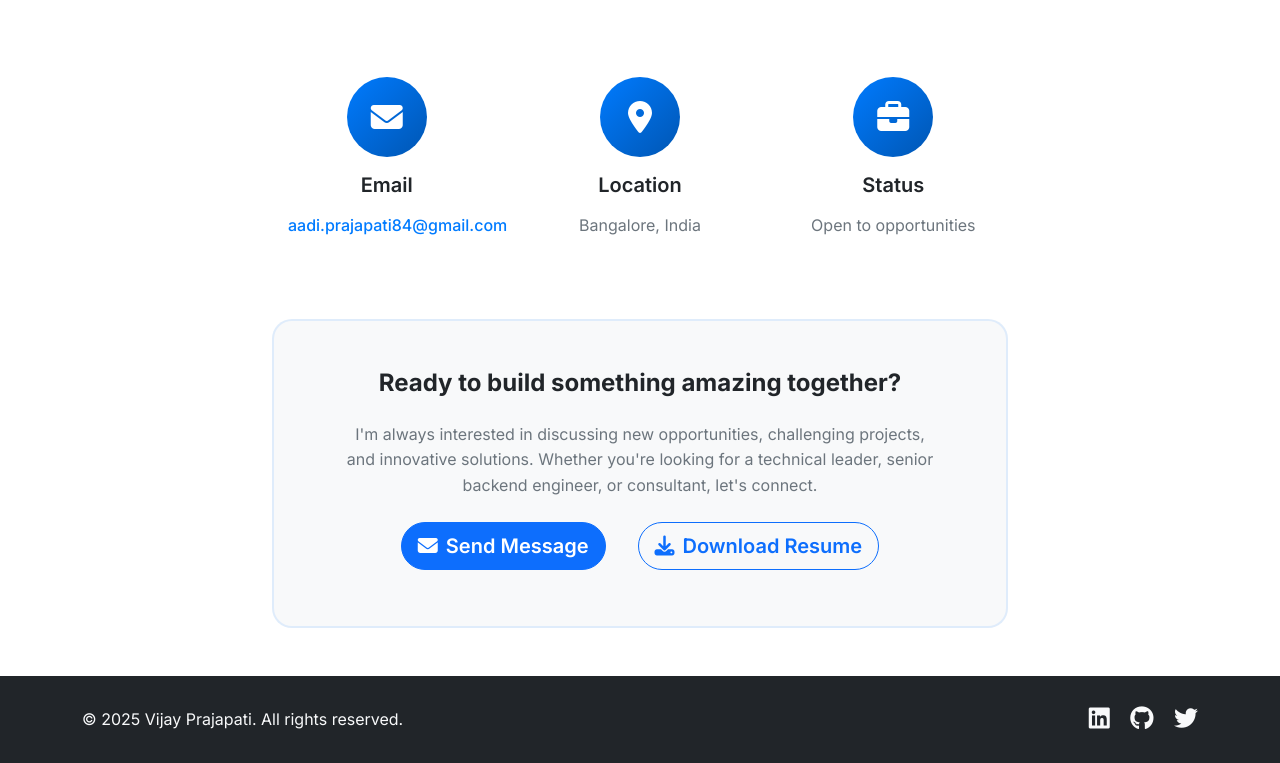
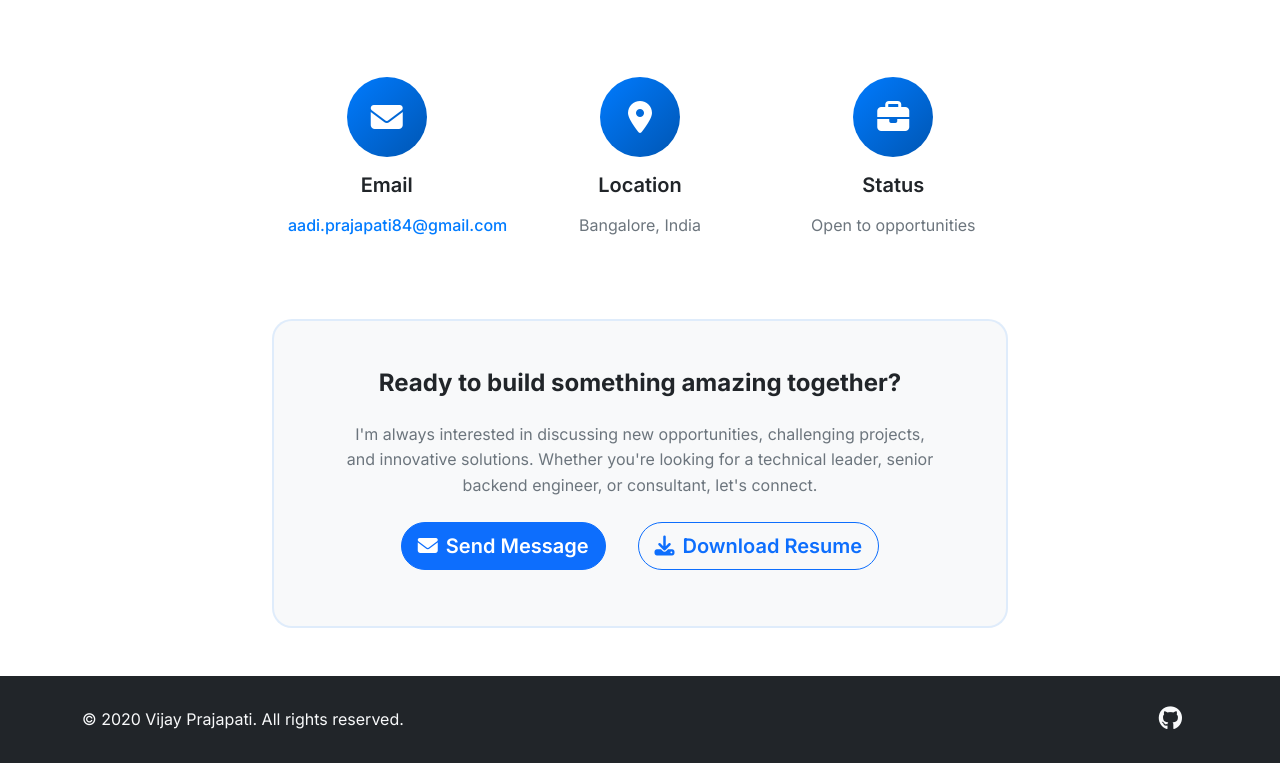
Before and after one commit to tikemantns/portfolio, a website: page index.html in a window 1280 px wide. Shown: the part 5664-6427 px from the top of the page. Drawn offline with nearby package versions, Linux system fonts and the light colour scheme.

Commit message:
added changes

```diff
--- a/index.html
+++ b/index.html
@@ -606,13 +606,11 @@
         <div class="container">
             <div class="row align-items-center">
                 <div class="col-md-6">
-                    <p class="mb-0">&copy; 2025 Vijay Prajapati. All rights reserved.</p>
+                    <p class="mb-0">&copy; 2020 Vijay Prajapati. All rights reserved.</p>
                 </div>
                 <div class="col-md-6 text-md-end">
                     <div class="social-links">
-                        <a href="#" class="text-light me-3"><i class="fab fa-linkedin"></i></a>
-                        <a href="#" class="text-light me-3"><i class="fab fa-github"></i></a>
-                        <a href="#" class="text-light"><i class="fab fa-twitter"></i></a>
+                        <a href="https://github.com/tikemantns" class="text-light me-3"><i class="fab fa-github"></i></a>
                     </div>
                 </div>
             </div>
```
